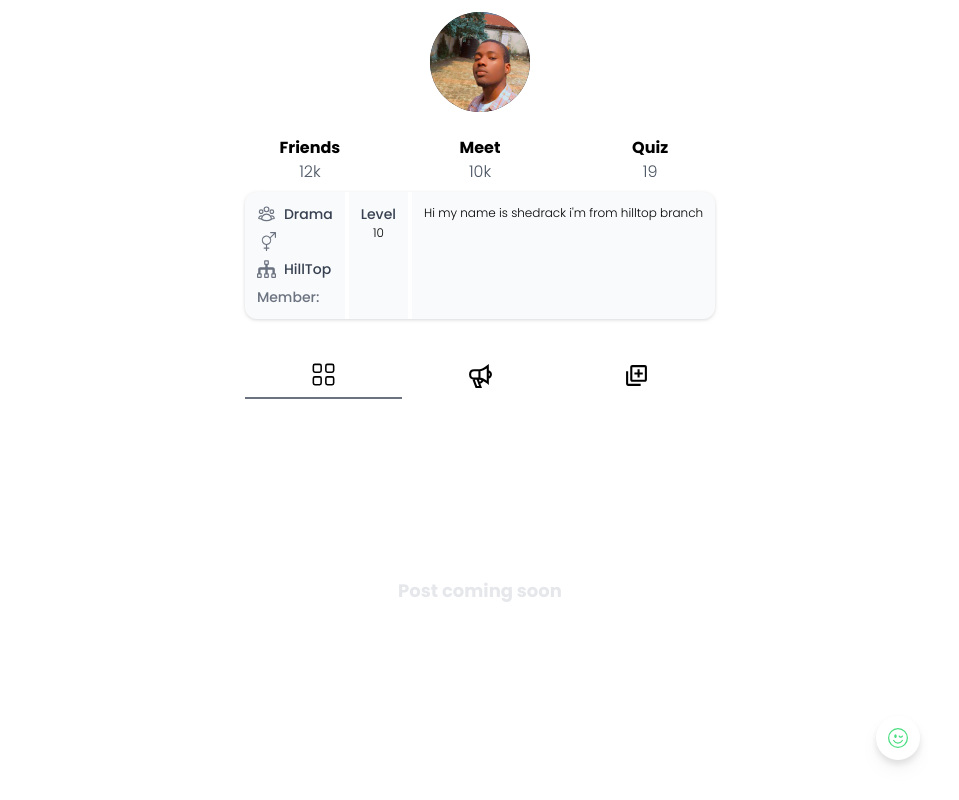
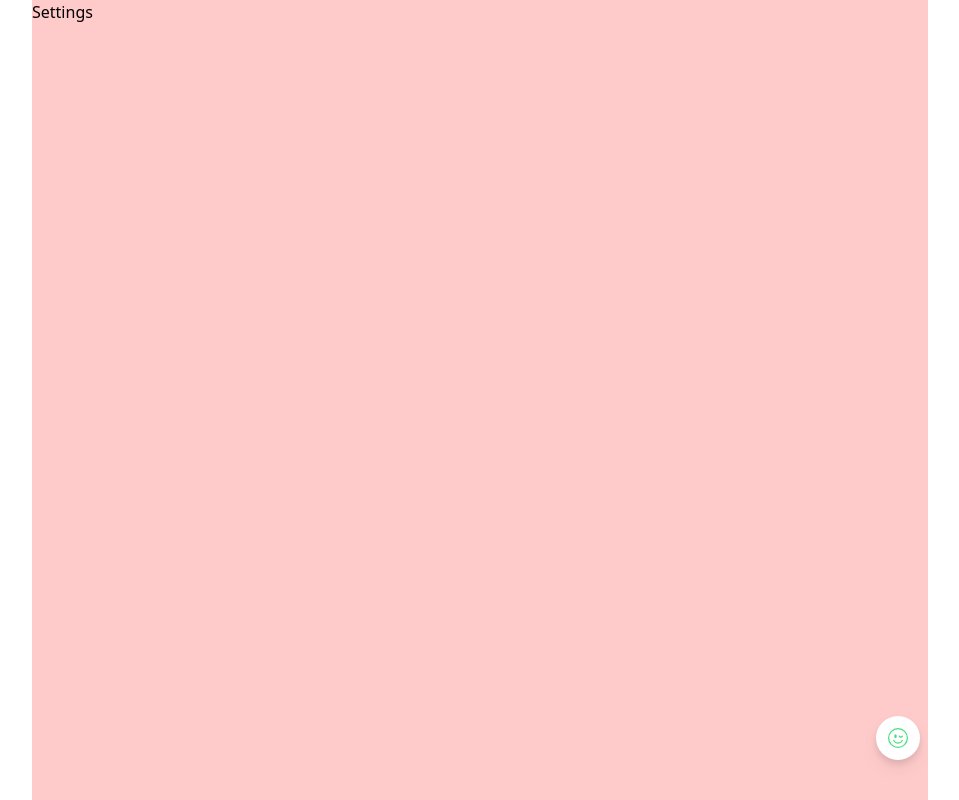
Before and after one commit to shedrackAI/HeritTeens, a Next.js app in the folder frontend/: page /account in a window 1280 px wide. Shown: the whole page, without its empty margins (160-1119 px from the left). Built offline with nearby package versions, Linux system fonts and the light colour scheme.

Commit message:
I added a settings page to the app to set your profile details

```diff
--- a/frontend/components/Layout.jsx
+++ b/frontend/components/Layout.jsx
@@ -6,6 +6,7 @@ import Navbar from "./Navbar";
 
 import { FaPlus } from 'react-icons/fa'
 import { BsEmojiWink } from 'react-icons/bs'
+import Settings from "./Settings";
 
 function Layout({ children }) {
     const { header, welcomeAnimation } = useContext(AppContext);
@@ -20,6 +21,7 @@ function Layout({ children }) {
             <main className="flex-1 flex justify-center w-full h-full overflow-y-scroll relative">
                 <div className="flex-1 flex justify-center max-w-4xl h-full relative overflow-hidden">
                     { children }
+                    <Settings />
                     <div className="w-11 h-11 grid place-items-center cursor-pointer absolute right-2 bottom-10 rounded-full bg-white drop-shadow-lg text-green-400"> <BsEmojiWink aria-hidden='true' size={20}/> </div>
                 </div>
             </main>
--- a/frontend/components/OnBoardingPages.js
+++ b/frontend/components/OnBoardingPages.js
@@ -1,6 +1,6 @@
 import Image from "next/image";
 import Link from "next/link";
-import { useContext } from "react";
+import { useContext, useRef } from "react";
 import { AppContext } from "../contexts/AppContext";
 
 import male from '../public/images/man.png'
@@ -119,9 +119,13 @@ export const Member = () => {
 }
 
 export const Department = () => {
-    const { setOnBoarding, setCompleteOnBoarding, completeOnBoarding, setIsLoading, setHeader } = useContext(AppContext);
+    const { setOnBoarding, setCompleteOnBoarding, completeOnBoarding, setUser, setHeader } = useContext(AppContext);
 
-    const setUserDepartment = () => {
+    const option = useRef()
+
+    const userDepartment = () => {
+        let optionsValue = option.current;
+        setUser.setUserDepartment(optionsValue.value)
         setOnBoarding(4);
         setCompleteOnBoarding(true);
         setHeader(false);
@@ -130,16 +134,16 @@ export const Department = () => {
         <div className={completeOnBoarding  ? 'hidden' : 'flex flex-col space-y-9 items-center h-[200px] font-poppins'}>
             <h1 className='text-center font-semibold text-xl'>Are you in any de partment</h1>
             <div className='flex w-full space-y-9 justify-center items-center'>
-                    <select className="w-full overflow-hidden p-2 bg-gray-200 rounded-md text-base font-medium text-gray-500">
-                            <option  value={'none'} className="w-3 absolute">None</option>
-                            <option value={'drama'} className="w-3">Drama</option>
-                            <option value={'media'} className="w-3">Media</option>
-                            <option value={'music'} className="w-3">Music</option>
-                            <option value={'hoat'} className="w-3">Host</option>
+                    <select ref={option} className="w-full overflow-hidden p-2 bg-gray-200 rounded-md text-base font-medium text-gray-500">
+                            <option value={'None'} className="w-3 absolute">None</option>
+                            <option value={'Drama'} className="w-3">Drama</option>
+                            <option value={'Media'} className="w-3">Media</option>
+                            <option value={'Music'} className="w-3">Music</option>
+                            <option value={'Host'} className="w-3">Host</option>
                     </select>
             </div>
             <Link href={'/dashboard'}>
-                <button onClick={setUserDepartment} className="bg-green-700 text-white font-medium px-5 py-1 rounded-lg cursor-pointer" type="">Done</button>
+                <button onClick={userDepartment} className="bg-green-700 text-white font-medium px-5 py-1 rounded-lg cursor-pointer" type="">Done</button>
             </Link>
         </div>
     );
--- /dev/null
+++ b/frontend/components/Settings.jsx
@@ -0,0 +1,11 @@
+import React from 'react'
+
+function Settings() {
+  return (
+    <div className='h-full w-full bg-red-200 absolute '>
+        Settings
+    </div>
+  )
+}
+
+export default Settings
--- a/frontend/components/smallComponents/UserDetails.jsx
+++ b/frontend/components/smallComponents/UserDetails.jsx
@@ -14,7 +14,7 @@ function UserDetails() {
             <div className='flex flex-col space-y-2 p-3'>
                 <h2 className='font-normal text-gray-500 flex space-x-2'>
                     <HiOutlineUserGroup aria-hidden='true' size={19}/>
-                    <span className='font-medium text-gray-700 text-sm'> Drama</span>
+                    <span className='font-medium text-gray-700 text-sm'> {user.userDepartment}</span>
                 </h2>
                 <h2 className='font-normal text-gray-500 flex space-x-2'>
                     <BsGenderAmbiguous aria-hidden='true' size={19}/>
--- a/frontend/pages/games.jsx
+++ b/frontend/pages/games.jsx
@@ -4,11 +4,12 @@ import LevelCard from '../components/smallComponents/LevelCard'
 function Games() {
   return (
     <div className='flex-1 flex-col items-center max-w-2x font-poppins overflow-y-scroll'>
-        <div className='flex flex-wrap justify-evenly items-start space-x-4 space-y-4 overflow-y-scroll py-3'>
-            <LevelCard />
-            <LevelCard />
-            <LevelCard />
-            <LevelCard />
+        <div className='flex flex-col items-center space-y-4 overflow-y-scroll p-3'>
+
+            <div className='w-full h-48 bg-white rounded-lg flex justify-center items-center drop-shadow'>
+              <h1 className='font-bold text-2xl'>Quiz</h1>
+            </div>
+
         </div>
     </div>
   )
```
Also changed, not shown: frontend/pages/index.js (+0 -7 lines).
